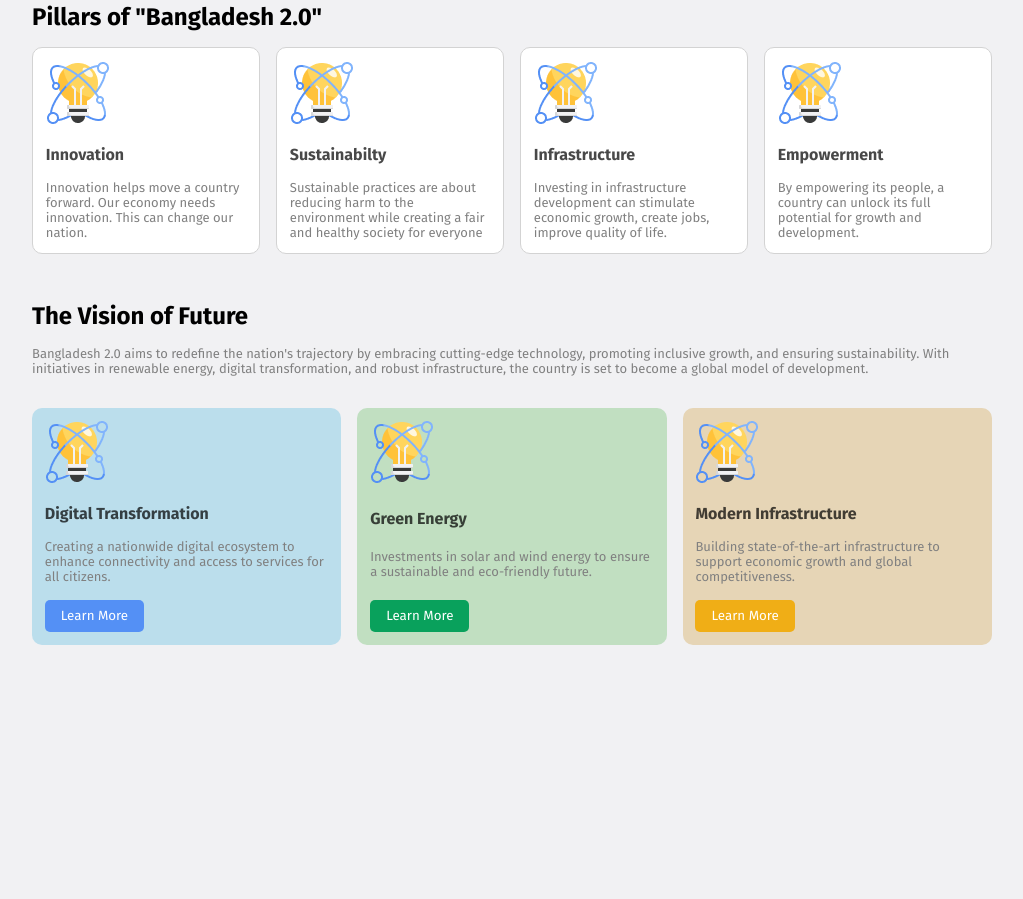
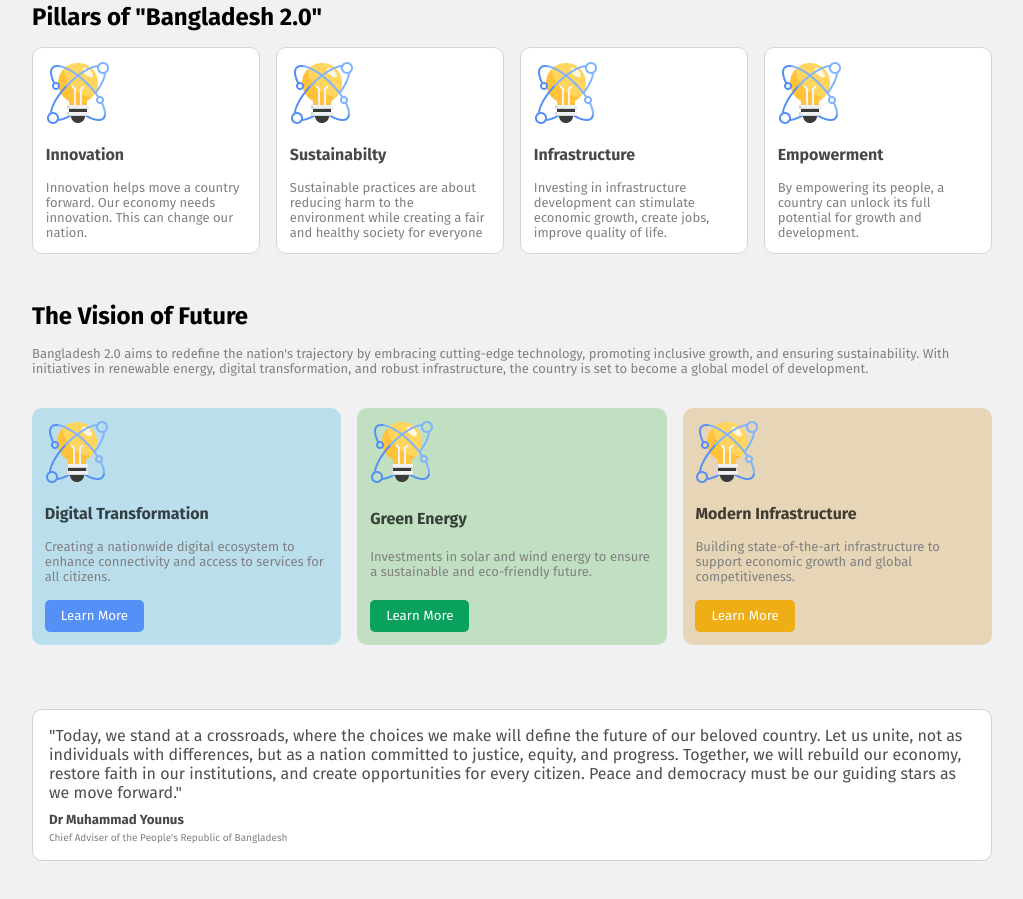
Before and after one commit to rabiul3000/new-bangladesh, a plain HTML site: page index.html in a window 1280 px wide. Shown: the part 437-1336 px from the top of the page, without its empty margins (128-1151 px from the left). Before the commit the page ends 1146 px from the top, so only its background shows below. Drawn offline with Linux system fonts and the light colour scheme.

Commit message:
quote section added

```diff
--- a/index.html
+++ b/index.html
@@ -166,6 +166,22 @@
 					</div>
 				</div>
 			</section>
+
+			<!-- quote section -->
+
+			<section class="quote">
+					<p class="quote-brief">
+						"Today, we stand at a crossroads, where the choices we make will
+						define the future of our beloved country. Let us unite, not as
+						individuals with differences, but as a nation committed to justice,
+						equity, and progress. Together, we will rebuild our economy, restore
+						faith in our institutions, and create opportunities for every
+						citizen. Peace and democracy must be our guiding stars as we move
+						forward."
+					</p>
+					<h5 class="quote-person-name">Dr Muhammad Younus</h5>
+					<p class="quote-person-post">Chief Adviser of the People's Republic of Bangladesh</p>
+			</section>
 		</main>
 	</body>
 </html>
--- a/style.css
+++ b/style.css
@@ -186,3 +186,30 @@ section {
 	border: none;
 	border-radius: 5px;
 }
+
+/* quote section */
+
+.quote {
+	padding: 1rem;
+	border: 1px solid lightgrey;
+	border-radius: 10px;
+	display: flex;
+	flex-direction: column;
+	justify-content: space-between;
+	background: white;
+}
+
+.quote-brief{
+	margin-bottom: 10px;
+	color: rgb(78, 78, 78);
+}
+.quote-person-name {
+	color: rgb(73, 72, 72)
+}
+
+.quote-person-post{
+	font-size: x-small;
+	color: grey;
+	margin-top: 4px;
+	font-weight: normal;
+}
```
